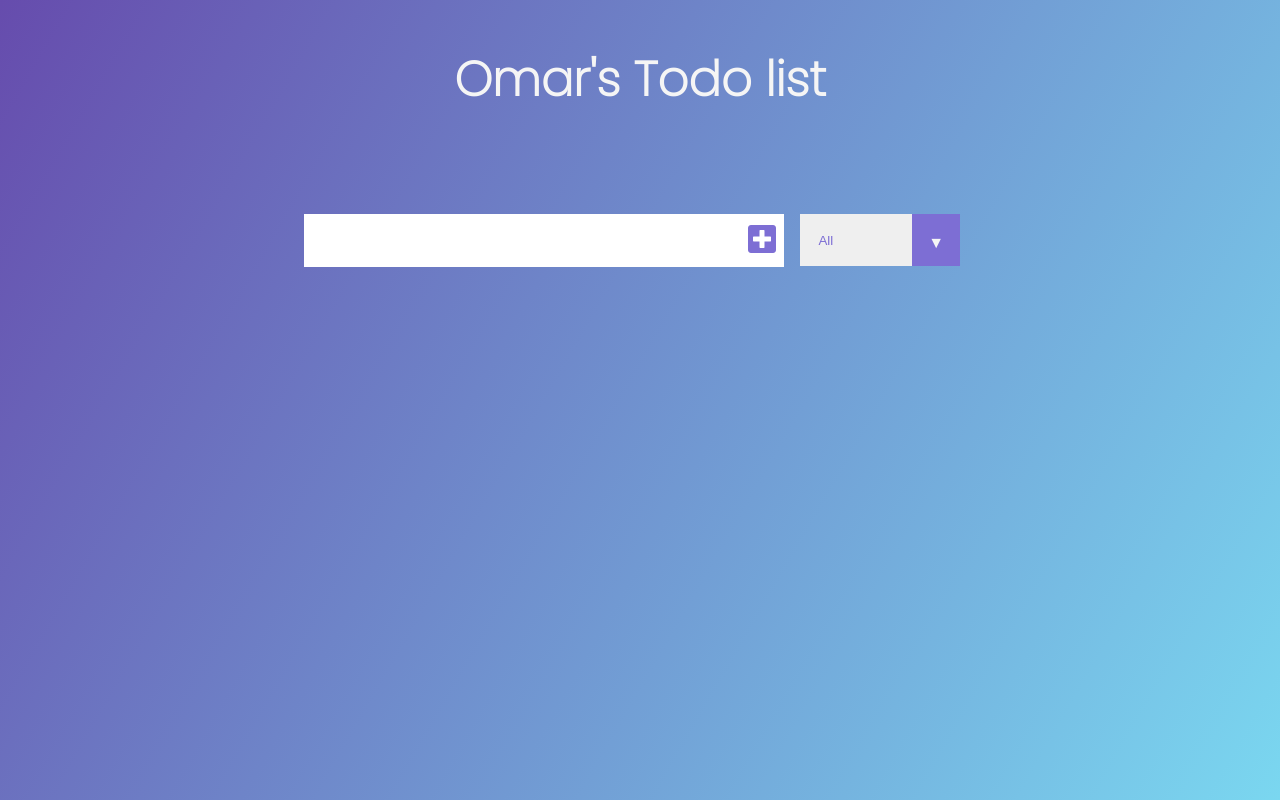
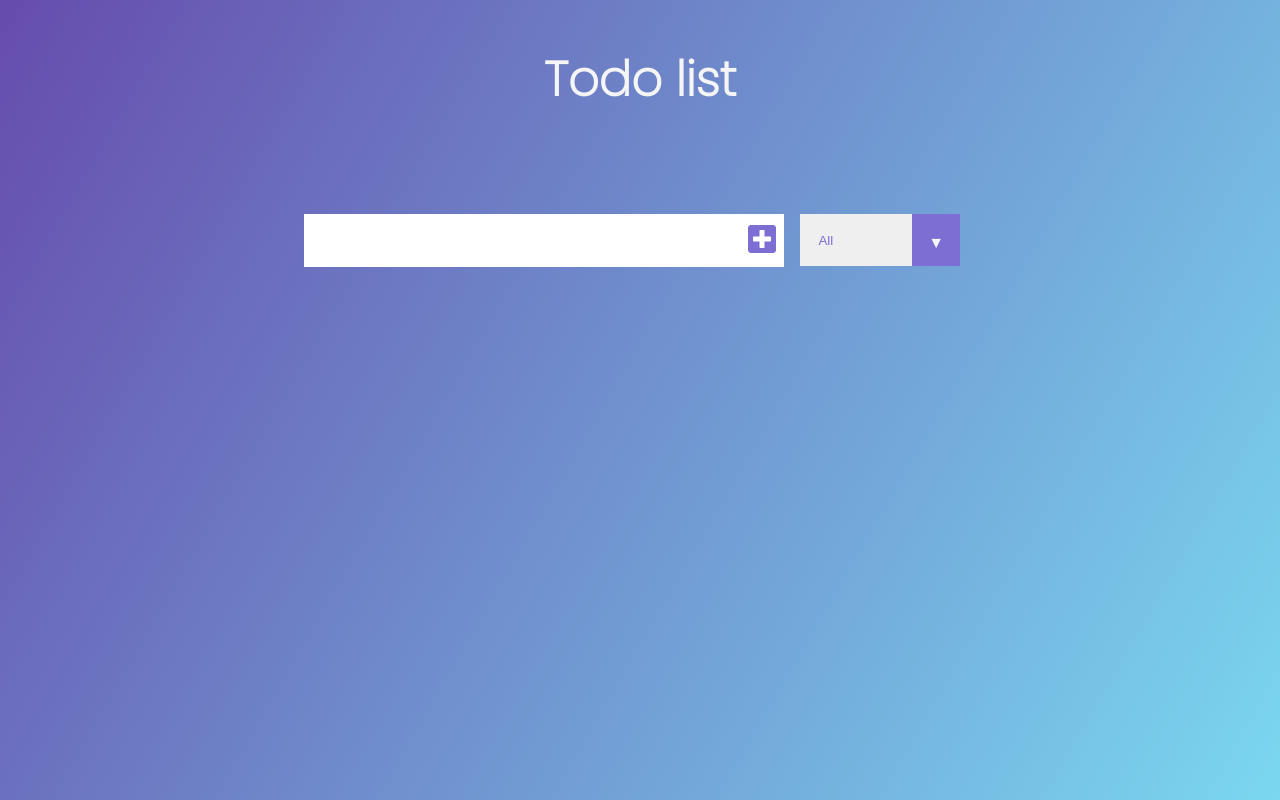
Before and after one commit to Omar-Mahdi-Rafi/Todo-list-app, a plain HTML site: page index.html in a window 1280 px wide. Drawn offline with Linux system fonts and the light colour scheme.

Commit message:
Update index.html

```diff
--- a/index.html
+++ b/index.html
@@ -14,7 +14,7 @@
 </head>
 <body>
     <header>
-<h1>Omar's Todo list</h1>
+<h1>Todo list</h1>
  </header>
  <form>
      <input type="text" class="todo-input">
```
